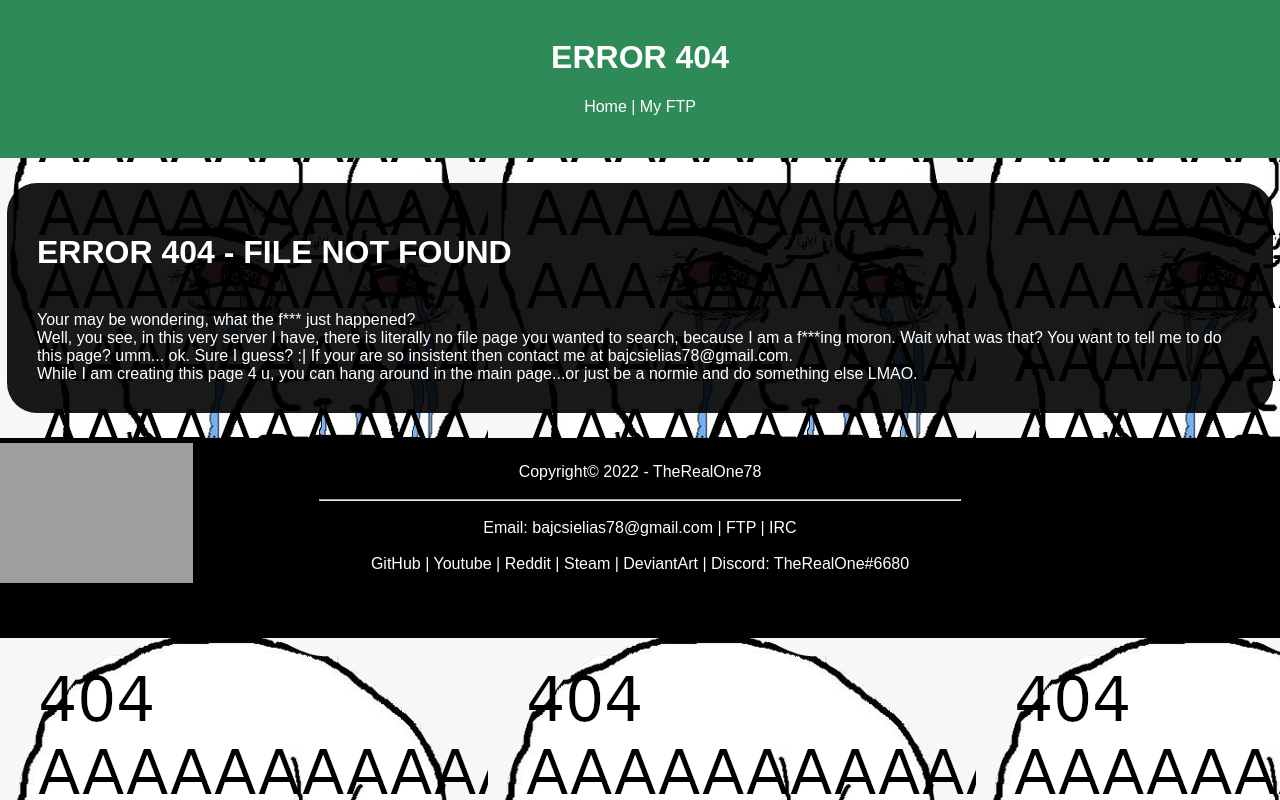
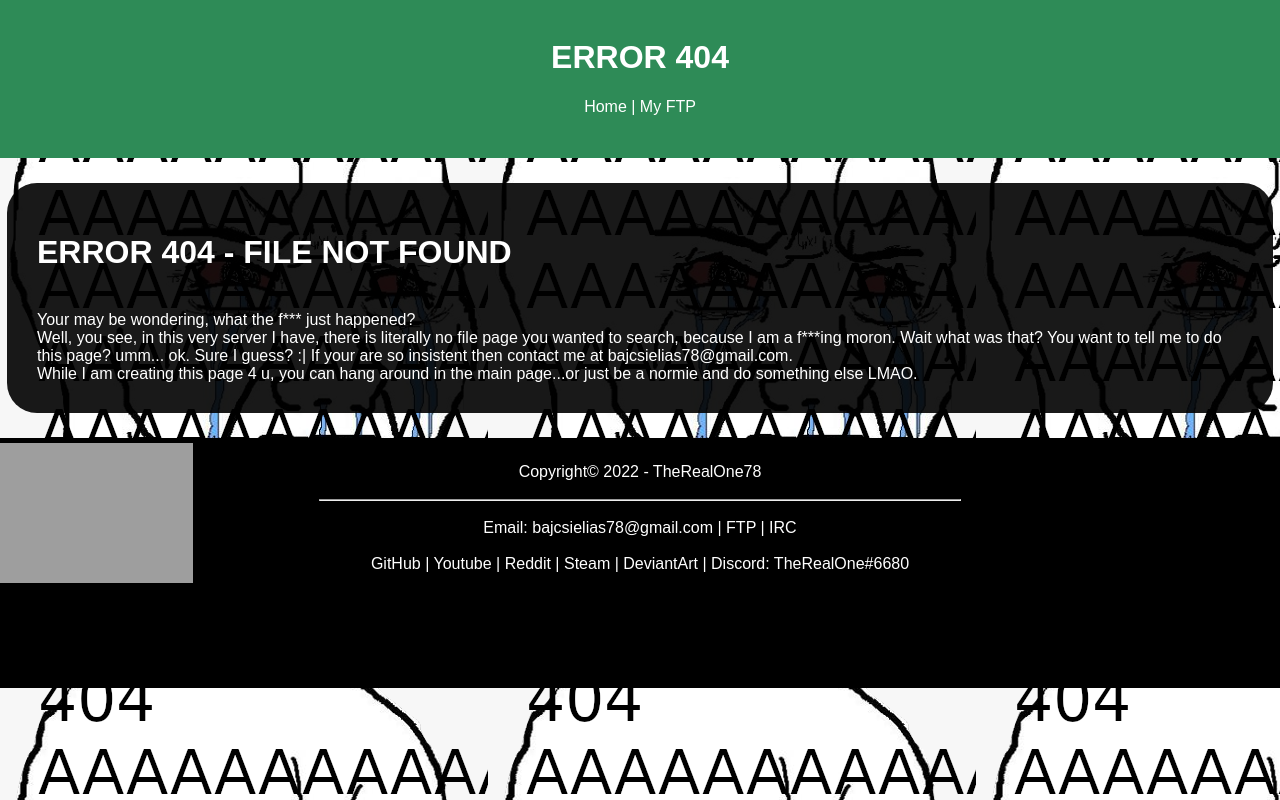
Before and after one commit to TheRealOne78/therealone78.ddns.net, a PHP site: page /a.html in a window 1280 px wide. Run offline with PHP 8.4, Linux system fonts and the light colour scheme.

Commit message:
rearanged css footer

```diff
--- a/resources/css/main.css
+++ b/resources/css/main.css
@@ -92,7 +92,6 @@ left: 0px;
 bottom: 0px;
 color: white;
 text-align: center;
-padding-top: 15px;
 position:static;
 clear:both;
 }
@@ -104,15 +103,15 @@ clear:both;
 
 #main {
   overflow: auto;
-  padding-bottom: 200px;
+  padding-bottom: 250px;
   /* must be same height as the footer */
 }
 
 #footer {
   position: relative;
-  margin-top: -200px;
+  margin-top: -250px;
   /* negative value of footer height */
-  height: 200px;
+  height: 250px;
   clear: both;
   background-color: black;
 }
```
